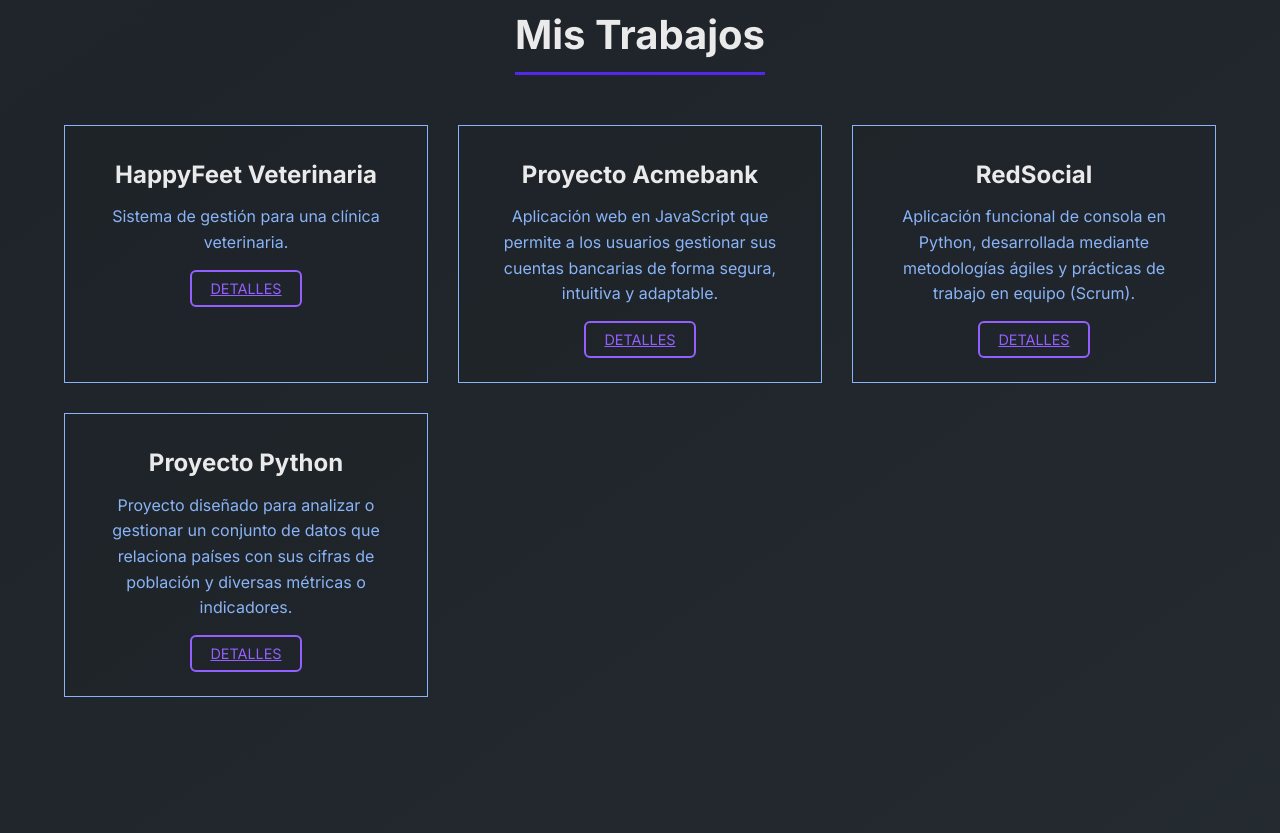
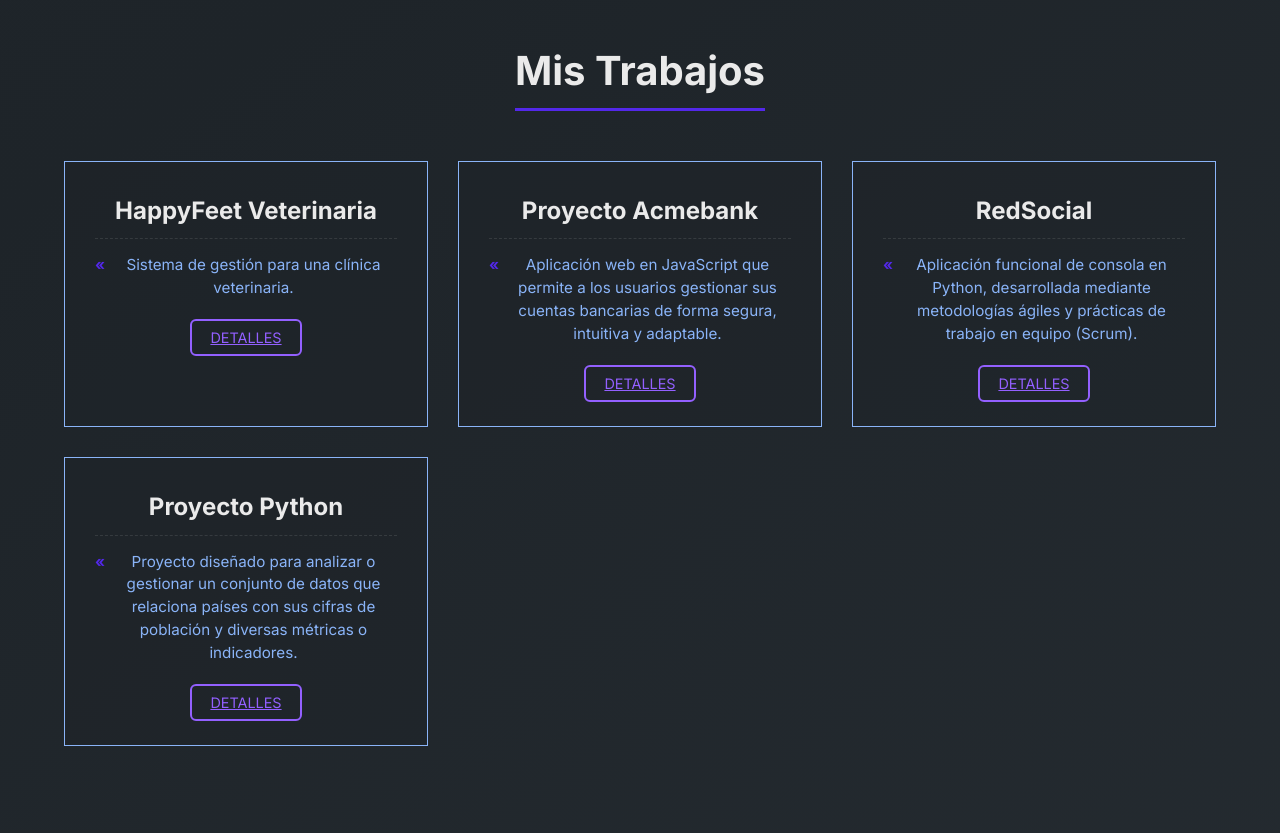
Before and after one commit to NicolasArrCh/Portafolio, a plain HTML site: page index.html in a window 1280 px wide. Shown: the part 1507-2340 px from the top of the page. Drawn offline with Linux system fonts and the light colour scheme.

Commit message:
feat: :zap: df

```diff
--- a/styles.css
+++ b/styles.css
@@ -224,9 +224,9 @@ body::after {
 .project-card {
     background-color: rgba(30, 36, 41, 0.4);
     padding: 30px;
-    border-radius: 0px;
+    border-radius: 0;
     border: 1px solid var(--text-color);
-    transition: transform 0.3s, box-shadow 0.3s;
+    transition: transform 0.3s, box-shadow 0.3s, border-color 0.3s;
 }
 
 .project-card:hover {
@@ -240,10 +240,26 @@ body::after {
     color: var(--light-text);
     margin-bottom: 10px;
     font-size: 1.5em;
+    border-bottom: 1px dashed rgba(255, 255, 255, 0.1);
+    padding-bottom: 8px;
+    margin-bottom: 15px;
 }
 
 .card-description {
-    margin-bottom: 20px;
+    color: var(--text-color);
+    margin-bottom: 25px;
+    line-height: 1.5;
+    font-size: 0.95em;
+    padding-left: 15px;
+    position: relative;
+}
+
+.card-description::before {
+    content: "«"; /* Indicador de bloque de información */
+    color: var(--primary-accent);
+    position: absolute;
+    left: 0;
+    font-weight: 700;
 }
 
 /* 7. SECCIÓN HABILIDADES (Estilo HUD/Halo) */
@@ -351,7 +367,7 @@ body::after {
 .about-text {
     font-size: 1.1em;
     line-height: 1.8;
-    margin-bottom: 25px;
+    margin-bottom: 37px;
     color: var(--light-text);
     border-left: none;
     border-top: 1px dashed #8000FF;
```
